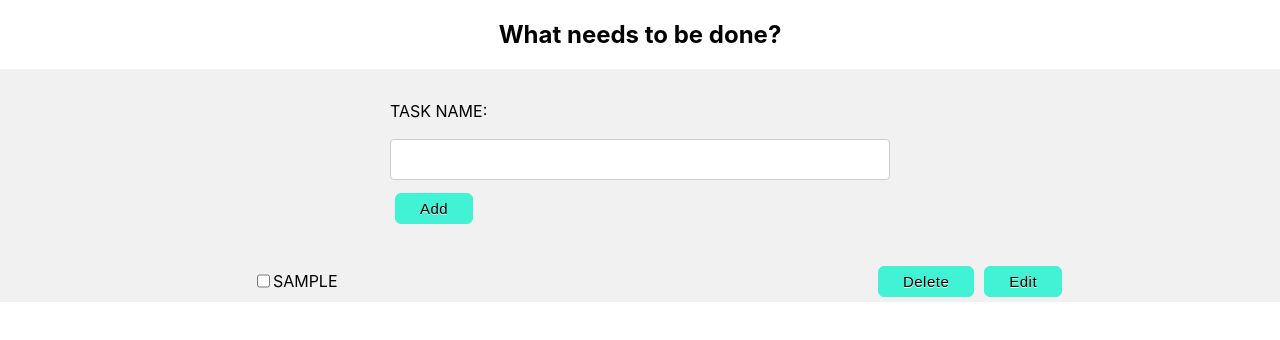
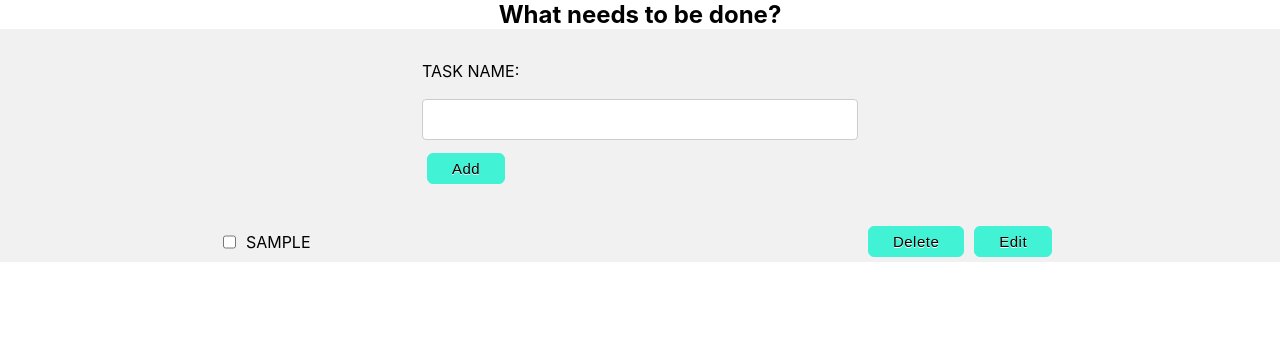
Before and after one commit to CarolinaFledgling/ToDoCodingChallenge, a React (Create React App) app: page / in a window 1280 px wide. Both pictures are taken after typing "Sample" into the empty fields and a click on the button "Add". Shown: the top 340 px of the page. Built offline with nearby package versions, Linux system fonts and the light colour scheme.

Commit message:
added readMe, small changes with markup and styles in the components

```diff
--- a/src/App.js
+++ b/src/App.js
@@ -1,6 +1,7 @@
 import "./App.css";
 import React, { useReducer } from "react";
 import { AddTask } from "./components/AddTask/AddTask";
+import { Header } from "./components/Header/Header";
 import { reducerFn } from "./utility/reducer";
 
 const initialState = {
@@ -11,12 +12,10 @@ function App() {
   const [{ taskList }, dispatch] = useReducer(reducerFn, initialState);
   return (
     <div className="App">
-      <header className="App-header">
-        <h2>What needs to be done?</h2>
-      </header>
-      <section>
+      <Header/>
+      <main>
         <AddTask dispatch={dispatch} taskList={taskList} />
-      </section>
+      </main>
     </div>
   );
 }
--- a/src/components/EditTaskListElement/EditTaskListElement.js
+++ b/src/components/EditTaskListElement/EditTaskListElement.js
@@ -20,8 +20,8 @@ export const EditTaskListElement = React.memo(({ task, dispatch }) => {
   };
 
   return (
-    <form className={styled.inputGroup}>
-      <div>
+    <form className={styled.form}>
+      <div className={styled.inputGroup}>
         <label htmlFor="taskName">Task Name:</label>
         <input
           id="taskName"
--- a/src/components/EditTaskListElement/EditTaskListElement.module.css
+++ b/src/components/EditTaskListElement/EditTaskListElement.module.css
@@ -1,11 +1,18 @@
-.inputGroup {
+.form {
   width: 100%;
   display: flex;
   justify-content: space-around;
   align-items: center;
 }
 
+.inputGroup {
+  display: flex;
+  justify-content: center;
+  align-items: center;
+  width: 60%;
+}
 .inputGroup label {
+  width: 20%;
   text-transform: uppercase;
   margin-right: 10px;
 }
--- /dev/null
+++ b/src/components/Header/Header.js
@@ -0,0 +1,9 @@
+import React from "react";
+
+export const Header = () => {
+  return (
+    <header className="App-header">
+      <h2>What needs to be done?</h2>
+    </header>
+  );
+};
--- a/src/components/TaskListElement/TaskListElement.js
+++ b/src/components/TaskListElement/TaskListElement.js
@@ -3,11 +3,12 @@ import { Button } from "../UI/Button/Button";
 import styled from "./TaskListElement.module.css";
 
 export const TaskListElement = ({ task, dispatch }) => {
-  console.log("task", task);
+  //console.log("task", task);
   return (
     <div className={styled.wrapperElement}>
       <div className={styled.element}>
         <input
+          className={styled.input}
           type="checkbox"
           onChange={() =>
             dispatch({ type: "START_CHECKBOX_COMPLETE_TASK", id: task.id })
--- a/src/components/TaskListElement/TaskListElement.module.css
+++ b/src/components/TaskListElement/TaskListElement.module.css
@@ -1,15 +1,18 @@
 .wrapperElement {
   display: flex;
-justify-content: center;
+  justify-content: center;
   align-items: center;
   width: 100%;
 }
 
-.element{
+.element {
   display: flex;
   width: 50%;
 }
 
+.input{
+  margin-right: 10px;
+}
 .btnGroup {
   display: flex;
   justify-content: space-around;
--- a/src/index.css
+++ b/src/index.css
@@ -7,6 +7,15 @@ body {
   -moz-osx-font-smoothing: grayscale;
 }
 
+* {
+  margin: 0;
+  padding: 0;
+  box-sizing: border-box;
+}
+
+ul{
+  margin: 0;
+}
 code {
   font-family: source-code-pro, Menlo, Monaco, Consolas, 'Courier New',
     monospace;
```
Also changed, not shown: 1 other file (tests, documents, lock files or other folders).
